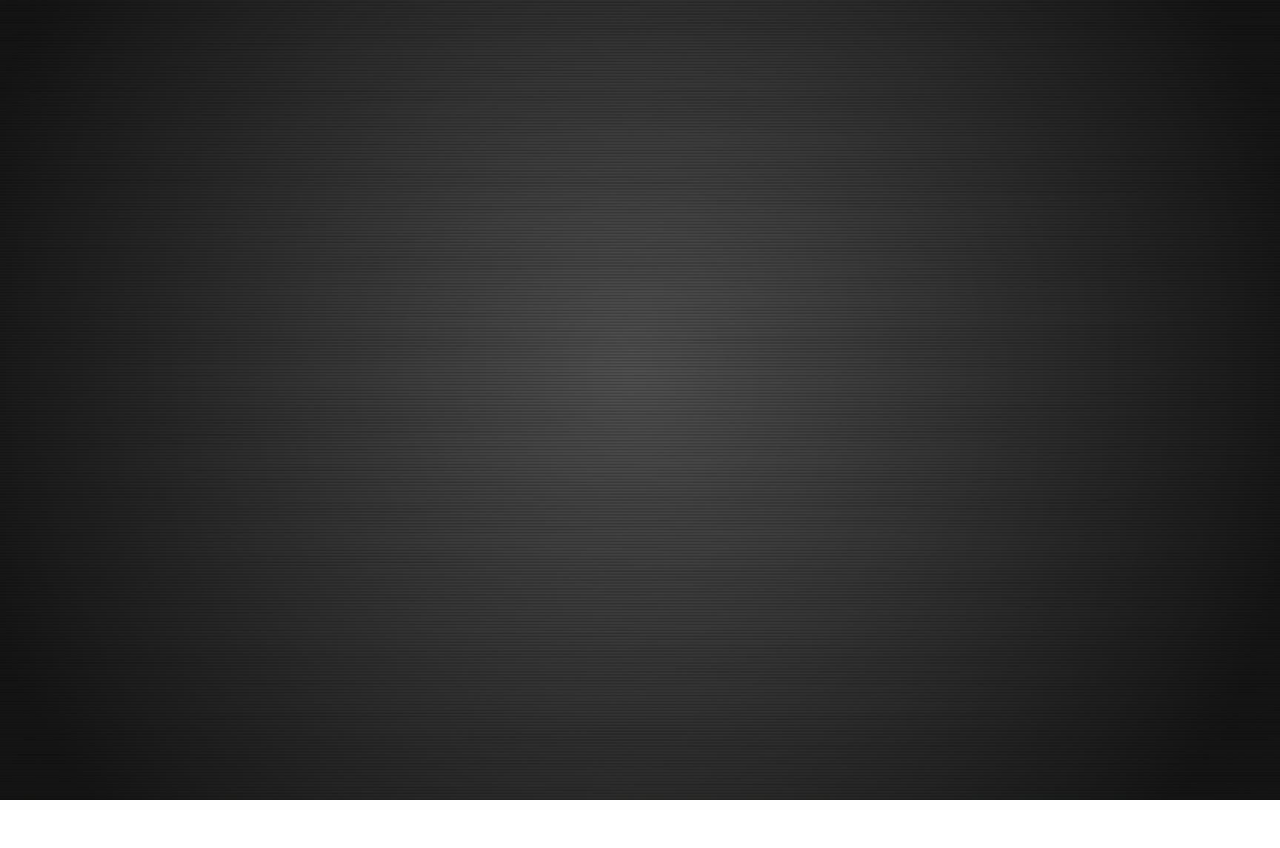
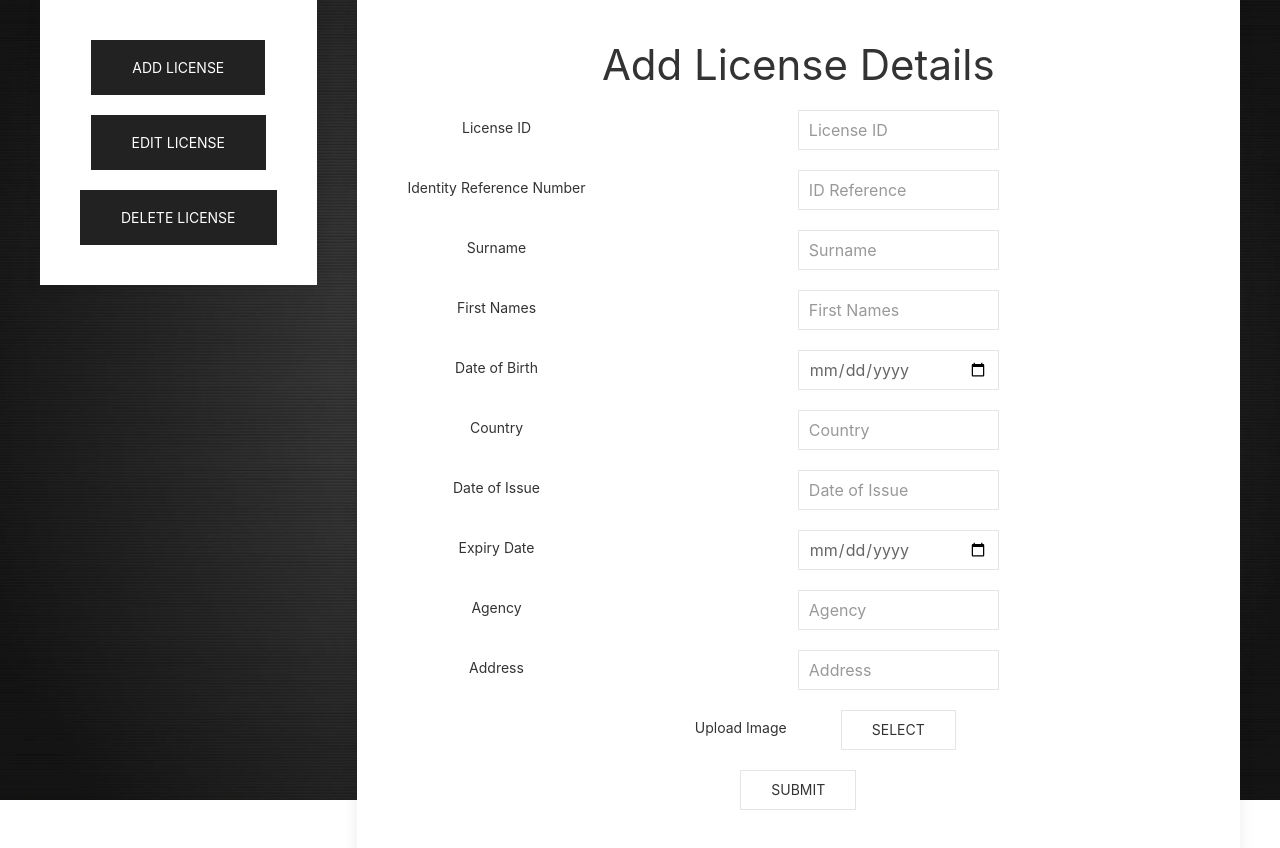
Before and after one commit to Artemas-Muzanenhamo/gov-poc-ui, an Angular app: page /#/licenses/add-license in a window 1280 px wide. Before the commit this address led to /#/. Shown: the top 848 px of the page. Before the commit the page ends 800 px from the top, so only its background shows below. Built offline with nearby package versions, Linux system fonts and the light colour scheme.

Commit message:
add AddLicenseComponent

```diff
--- a/src/app/app.module.ts
+++ b/src/app/app.module.ts
@@ -7,6 +7,7 @@ import { LicenseComponent } from './license/license.component';
 import {IdentityComponent} from './identity/identity.component';
 import { AppRoutingModule } from './/app-routing.module';
 import {WelcomeComponent} from './welcome/welcome.component';
+import {AddLicenseComponent} from './license/add-license/add-license-component';
 
 
 @NgModule({
@@ -14,7 +15,8 @@ import {WelcomeComponent} from './welcome/welcome.component';
     AppComponent,
     LicenseComponent,
     IdentityComponent,
-    WelcomeComponent
+    WelcomeComponent,
+    AddLicenseComponent
   ],
   imports: [
     BrowserModule,
--- /dev/null
+++ b/src/app/license/add-license/add-license-component.ts
@@ -0,0 +1,6 @@
+import {Component} from '@angular/core';
+
+@Component({
+  templateUrl: './add-license.component.html'
+})
+export class AddLicenseComponent { }
--- a/src/app/license/add-license/add-license.component.html
+++ b/src/app/license/add-license/add-license.component.html
@@ -1,54 +1,57 @@
-<div>
+<div xmlns="http://www.w3.org/1999/html">
   <h1>Add License Details</h1>
-  <form>
+  <form class="uk-container uk-form-horizontal">
     <fieldset class="uk-fieldset">
 
       <!--<legend class="uk-legend">Legend</legend>-->
 
       <div class="uk-margin">
-        <label>License ID</label>
-        <input class="uk-input" type="text" placeholder="License ID">
+        <label class="uk-form-label">License ID</label>
+        <input class="uk-input uk-input uk-width-1-4" type="text" placeholder="License ID">
       </div>
       <div class="uk-margin">
-        <label>Identity Reference Number</label>
-        <input class="uk-input" type="text" placeholder="ID Reference">
+        <label class="uk-form-label">Identity Reference Number</label>
+        <input class="uk-input uk-width-1-4" type="text" placeholder="ID Reference">
       </div>
       <div class="uk-margin">
-        <label>Surname</label>
-        <input class="uk-input" type="text" placeholder="Surname">
+        <label class="uk-form-label">Surname</label>
+        <input class="uk-input uk-width-1-4" type="text" placeholder="Surname">
       </div>
       <div class="uk-margin">
-        <label>First Names</label>
-        <input class="uk-input" type="text" placeholder="First Names">
+        <label class="uk-form-label">First Names</label>
+        <input class="uk-input uk-width-1-4" type="text" placeholder="First Names">
       </div>
       <div class="uk-margin">
-        <label>Date of Birth</label>
-        <input class="uk-input" type="date" placeholder="Date of Birth">
+        <label class="uk-form-label">Date of Birth</label>
+        <input class="uk-input uk-width-1-4" type="date" placeholder="Date of Birth">
       </div>
       <div class="uk-margin">
-        <label>Country</label>
-        <input class="uk-input" type="text" placeholder="Country">
+        <label class="uk-form-label">Country</label>
+        <input class="uk-input uk-width-1-4" type="text" placeholder="Country">
       </div>
       <div class="uk-margin">
-        <label>Date of Issue</label>
-        <input class="uk-input" type="text" placeholder="Date of Issue">
+        <label class="uk-form-label">Date of Issue</label>
+        <input class="uk-input uk-width-1-4" type="text" placeholder="Date of Issue">
       </div>
       <div class="uk-margin">
-        <label>Expiry Date</label>
-        <input class="uk-input" type="date" placeholder="Expiry Date">
+        <label class="uk-form-label">Expiry Date</label>
+        <input class="uk-input uk-width-1-4" type="date" placeholder="Expiry Date">
       </div>
       <div class="uk-margin">
-        <label>Agency</label>
-        <input class="uk-input" type="text" placeholder="Agency">
+        <label class="uk-form-label">Agency</label>
+        <input class="uk-input uk-width-1-4" type="text" placeholder="Agency">
       </div>
       <div class="uk-margin">
-        <label>Address</label>
-        <input class="uk-input" type="text" placeholder="Address">
+        <label class="uk-form-label">Address</label>
+        <input class="uk-input uk-width-1-4" type="text" placeholder="Address">
       </div>
       <div class="js-upload" uk-form-custom>
-        <label>Upload Image</label>
+        <label class="uk-form-label">Upload Image</label>
         <input type="file" multiple>
         <button class="uk-button uk-button-default" type="button" tabindex="-1">Select</button>
+      </div>
+      <div class="uk-margin">
+        <button type="button" value="submit" class="uk-button uk-button-default">Submit</button>
       </div>
     </fieldset>
   </form>
--- a/src/app/license/license.component.html
+++ b/src/app/license/license.component.html
@@ -3,7 +3,7 @@
     <div class="uk-width-auto@m uk-height-large">
       <div class="uk-card uk-card-default uk-card-body">
         <p class="uk-margin">
-          <button id="add-license-details" class="uk-button uk-button-secondary uk-button-large">Add License</button>
+          <button id="add-license-details" class="uk-button uk-button-secondary uk-button-large" [routerLink]="['/licenses/add-license']">Add License</button>
         </p>
         <p class="uk-margin">
           <button id="edit-license-details" class="uk-button uk-button-secondary uk-button-large">Edit License</button>
@@ -16,7 +16,7 @@
 
     <div class="uk-width-expand@m">
       <div class="uk-card uk-card-default uk-card-body">
-
+        <router-outlet></router-outlet>
       </div>
     </div>
   </div>
```
Also changed, not shown: src/app/app-routing.module.ts (+7 -1 lines), 2 other files (tests, documents, lock files or other folders).
